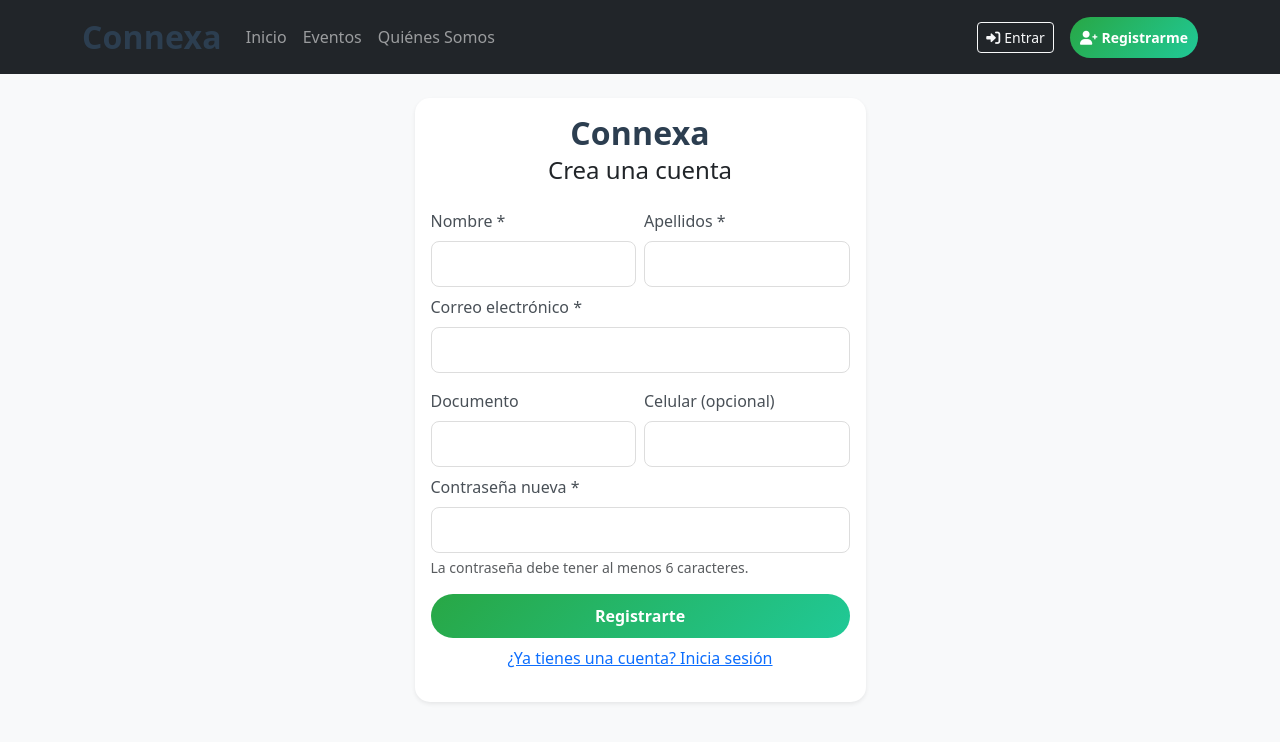
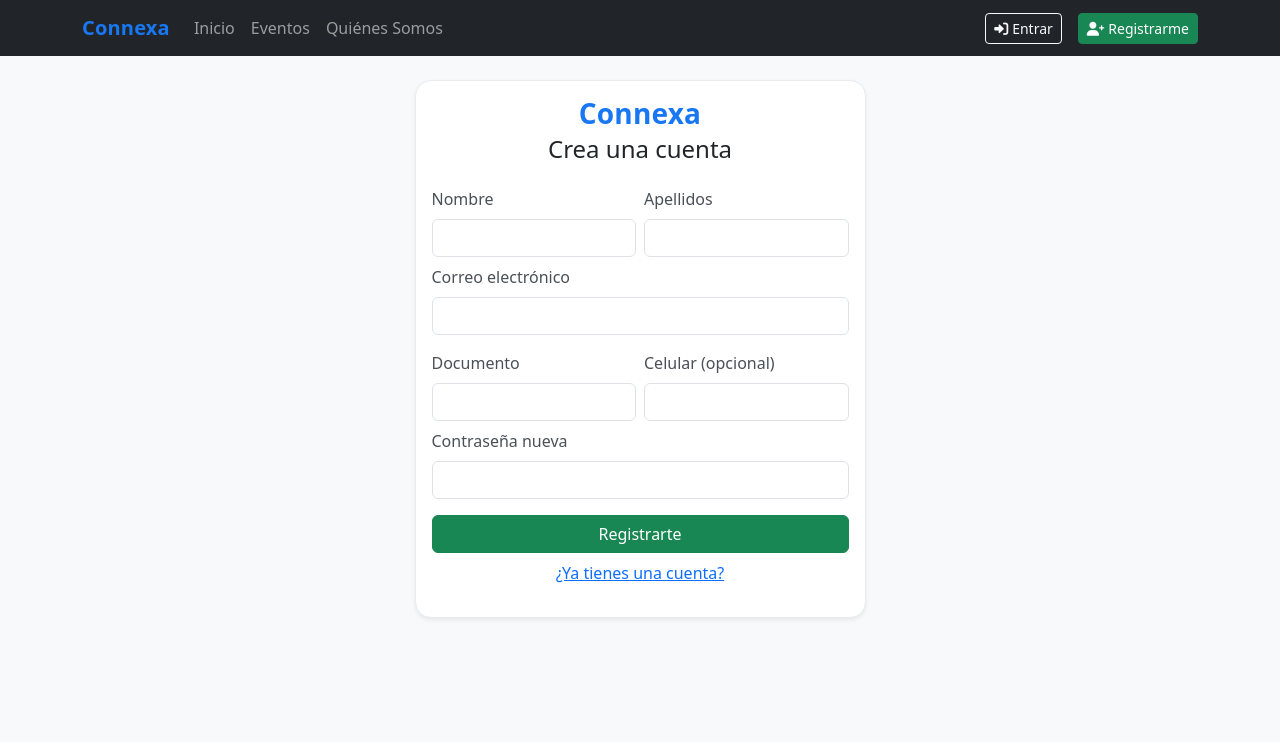
Before and after one commit to adrian260507/proyecto-final, a Flask app: page /auth/registro in a window 1280 px wide. Shown: the top 742 px of the page. Run offline with Flask 3, Linux system fonts and the light colour scheme.

Commit message:
Update registro.html

```diff
--- a/templates/auth/registro.html
+++ b/templates/auth/registro.html
@@ -19,22 +19,22 @@
           {% endif %}
         {% endwith %}
 
-        <form method="post" autocomplete="on" id="registroForm">
+        <form method="post" autocomplete="on">
           <div class="row g-2">
             <div class="col-md-6">
-              <label class="form-label" for="nombre">Nombre *</label>
+              <label class="form-label" for="nombre">Nombre</label>
               <input class="form-control" id="nombre" name="nombre"
                     autocomplete="given-name" required value="{{ request.form.nombre if request.form.nombre }}">
             </div>
             <div class="col-md-6">
-              <label class="form-label" for="apellido">Apellidos *</label>
+              <label class="form-label" for="apellido">Apellidos</label>
               <input class="form-control" id="apellido" name="apellido"
                     autocomplete="family-name" required value="{{ request.form.apellido if request.form.apellido }}">
             </div>
           </div>
 
           <div class="mt-2">
-            <label class="form-label" for="correo">Correo electrónico *</label>
+            <label class="form-label" for="correo">Correo electrónico</label>
             <input class="form-control" id="correo" type="email" name="correo"
                   autocomplete="email" required value="{{ request.form.correo if request.form.correo }}">
           </div>
@@ -55,53 +55,17 @@
           </div>
 
           <div class="mt-2">
-            <label class="form-label" for="contrasena">Contraseña nueva *</label>
+            <label class="form-label" for="contrasena">Contraseña nueva</label>
             <input class="form-control" id="contrasena" type="password" name="contrasena"
-                  autocomplete="new-password" required minlength="6">
-            <div class="form-text">La contraseña debe tener al menos 6 caracteres.</div>
+                  autocomplete="new-password" required>
           </div>
 
-          <button type="submit" class="btn btn-success w-100 mt-3" id="submitBtn">
-            <span class="spinner-border spinner-border-sm d-none" role="status"></span>
-            Registrarte
-          </button>
-
-          <p class="mt-2 text-center">
-            <a href="{{ url_for('auth.login') }}">¿Ya tienes una cuenta? Inicia sesión</a>
-          </p>
+          <button class="btn btn-success w-100 mt-3">Registrarte</button>
+          <p class="mt-2 text-center"><a href="{{ url_for('auth.login') }}">¿Ya tienes una cuenta?</a></p>
         </form>
 
       </div>
     </div>
   </div>
 </div>
-
-
-<style>
-.brand {
-  color: #2c3e50;
-  font-weight: bold;
-  font-size: 2rem;
-}
-.card {
-  border: none;
-  border-radius: 15px;
-}
-.btn-success {
-  background: linear-gradient(135deg, #28a745, #20c997);
-  border: none;
-  border-radius: 25px;
-  padding: 10px;
-  font-weight: bold;
-}
-.form-control {
-  border-radius: 8px;
-  border: 1px solid #ddd;
-  padding: 10px;
-}
-.form-control:focus {
-  border-color: #28a745;
-  box-shadow: 0 0 0 0.2rem rgba(40, 167, 69, 0.25);
-}
-</style>
 {% endblock %}
```
